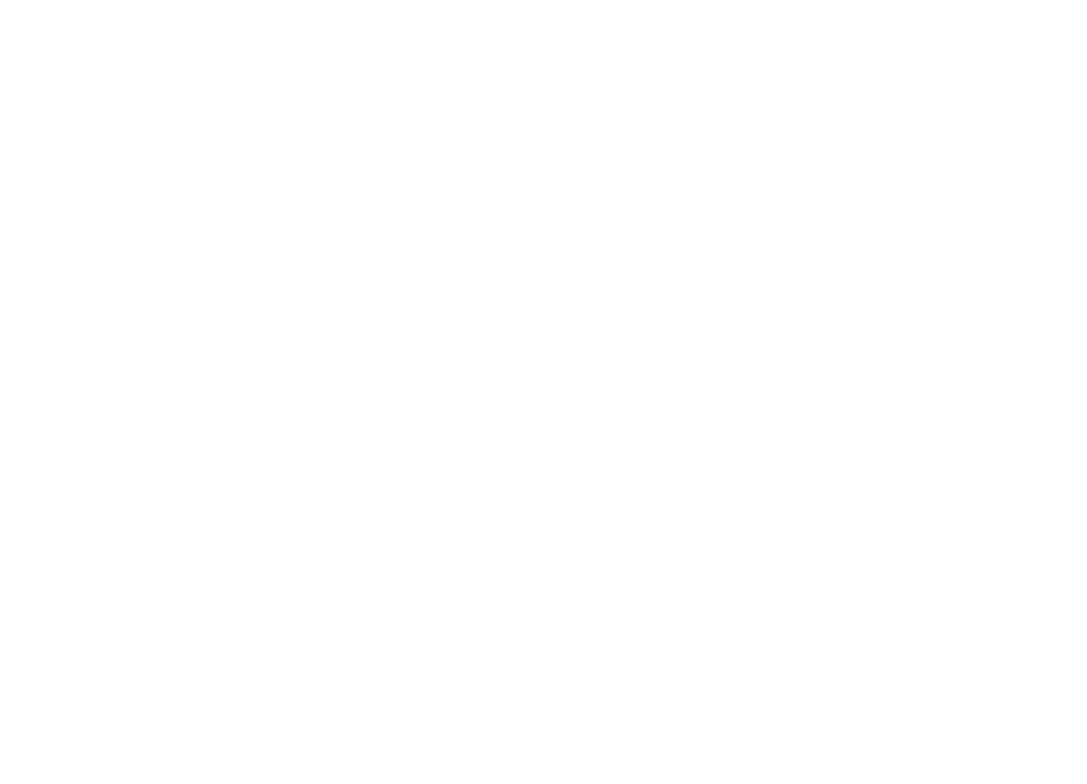
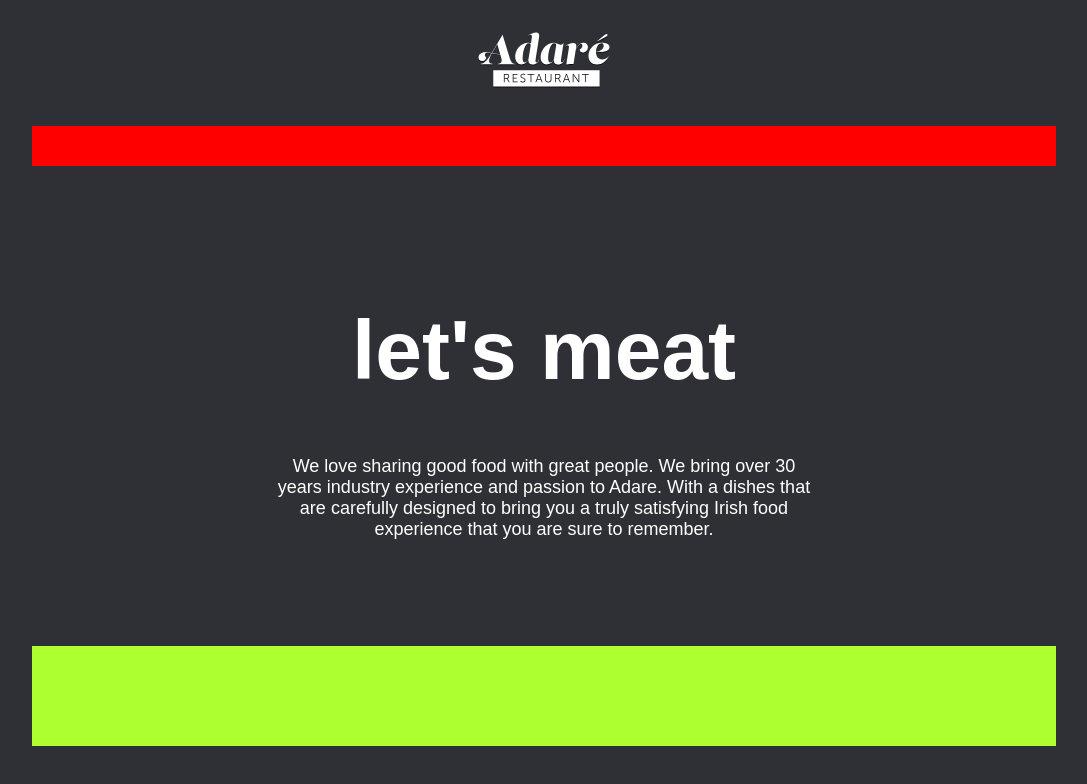
Before and after one commit to Dscraft07/projekt01, a plain HTML site: page index.html in a window 1280 px wide. Shown: the whole page, without its empty margins (96-1183 px from the left). Drawn offline with Linux system fonts and the light colour scheme.

Commit message:
structure

```diff
--- a/css/style.css
+++ b/css/style.css
@@ -0,0 +1,44 @@
+body {
+    background-color: #2f3035;
+}
+
+.container {
+    margin-left: auto;
+    margin-right: auto;
+    width: 1024px;
+}
+
+header {
+    height:118px;
+    text-align: center;
+}
+
+nav {
+    background-color: red;
+    height:40px;
+}
+
+main {
+    height:400px;
+    text-align: center;
+    padding-top: 80px;
+    padding-left: 240px;
+    padding-right: 240px;
+}
+
+footer {
+    background-color: greenyellow;
+    height:100px;
+}
+
+h1 {
+    font-size:84px;
+    color:white;
+    font-family: Arial, Helvetica, sans-serif;
+}
+
+p {
+    font-size:18px;
+    color: white;
+    font-family: Arial, Helvetica, sans-serif;
+}
--- a/index.html
+++ b/index.html
@@ -5,10 +5,27 @@
     <meta http-equiv="X-UA-Compatible" content="IE=edge">
     <meta name="viewport" content="width=device-width, initial-scale=1.0">
     <link rel="stylesheet" href="css/style.css">
-    <title>Document</title>
-
+    <title>Adare Restaurant</title>
 </head>
 <body>
 
+    <div class="container">
+
+        <header>
+            <img src="images/logo-adare-restaurant.png" alt="Logo for Adare Restaurant">
+        </header>
+
+        <nav></nav>
+
+        <main>
+            <h1>let's meat</h1>
+            <p>We love sharing good food with great people. We bring over 30 years industry experience and passion to Adare. With a dishes that are carefully designed to bring you a truly satisfying Irish food experience that you are sure to remember.
+            </p>
+        </main>
+
+        <footer></footer>
+
+    </div>
+
 </body>
 </html>
```
Also changed, not shown: images/logo-adare-restaurant.png (added).
